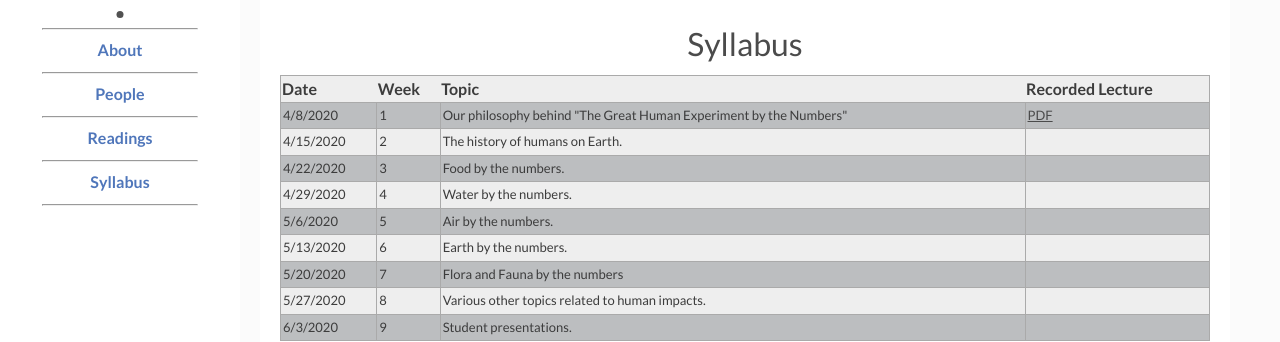
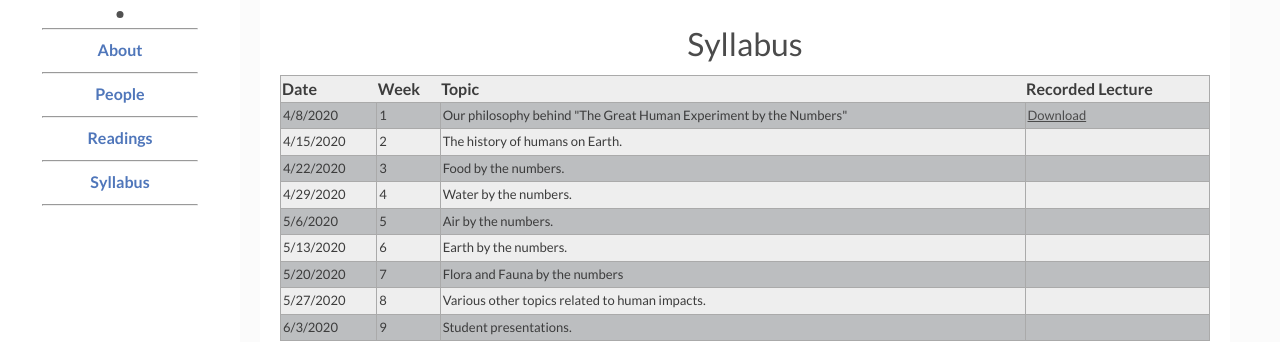
Before and after one commit to RPGroup-PBoC/aph150_human_impacts, a Jekyll site: the page built from page03_syllabus.md, in a window 1280 px wide. Shown: the part 227-569 px from the top of the page. Built offline with Jekyll 4.4.1, drawn with Linux system fonts in a browser that asks for light colours.

Commit message:
Fixed a typo and a broken link

```diff
--- a/_data/readings.yaml
+++ b/_data/readings.yaml
@@ -103,7 +103,7 @@ Week 1:
     link: Toral-Granda_2017.pdf
 
   - pub:
-    title: "Sequential megafaunal collapse in the NOrth Pacific Ocean: AN ongoing legacy of industrial whaling"
+    title: "Sequential megafaunal collapse in the North Pacific Ocean: An ongoing legacy of industrial whaling"
     authors: "A. M. Springer, J. A. Estes, G. B. van Vliet, T. M. Williams, D. F. Doak, E. M. Danner, K. A. Forney, and B. Pfister"
     year: 2003
     link: Springer_2003.pdf
--- a/page03_syllabus.md
+++ b/page03_syllabus.md
@@ -21,8 +21,8 @@ sidebar: true
     <td>{{day.week}}</td>
     <td>{{day.topic}}</td>
     {% if day.slides %}
-    <td><a href="{{site.data_url}}/{{day.slides}}">
-    PDF </a></td>
+    <td><a href="{{day.slides}}">
+    Download </a></td>
     {% else %}
     <td>  </td>
     {% endif %}
```
